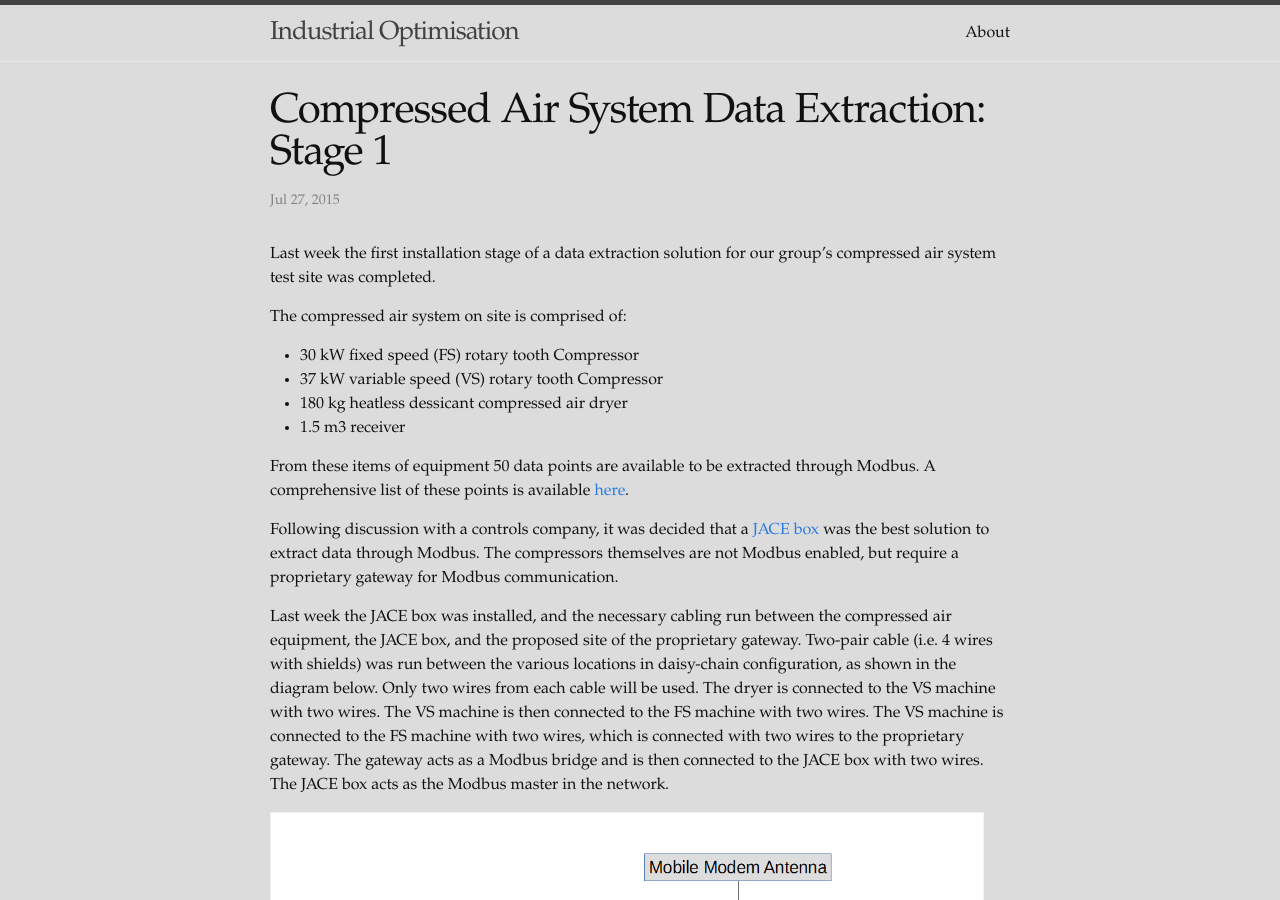
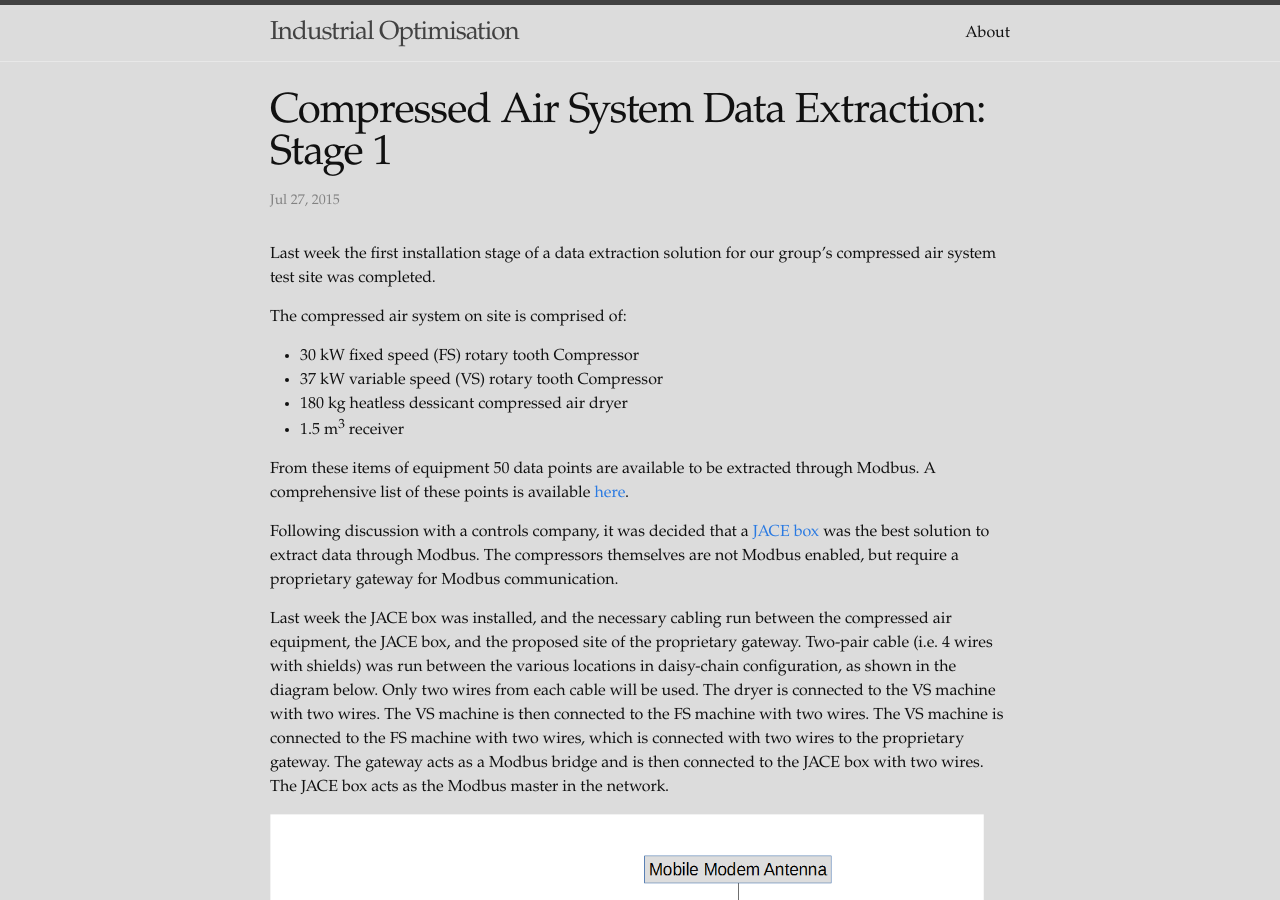
Before and after one commit to seanmhayes/seanmhayes.github.io, a Jekyll site: the page built from _posts/2015-07-27-CompressorDataExtractionStage1.markdown, in a window 1280 px wide and 900 px high. Built offline with Jekyll 4.4.1, drawn with Linux system fonts in a browser that asks for light colours.

Commit message:
superscript

```diff
--- a/_posts/2015-07-27-CompressorDataExtractionStage1.markdown
+++ b/_posts/2015-07-27-CompressorDataExtractionStage1.markdown
@@ -11,7 +11,7 @@ The compressed air system on site is comprised of:
 - 30 kW fixed speed (FS) rotary tooth Compressor
 - 37 kW variable speed (VS) rotary tooth Compressor
 - 180 kg heatless dessicant compressed air dryer
-- 1.5 m3 receiver
+- 1.5 m<sup>3</sup> receiver
 
 From these items of equipment 50 data points are available to be extracted through Modbus. A comprehensive list of these points is available [here]({{ seanmhayes.github.io }}/assets/ModbusPoints.xlsx).
 
```
